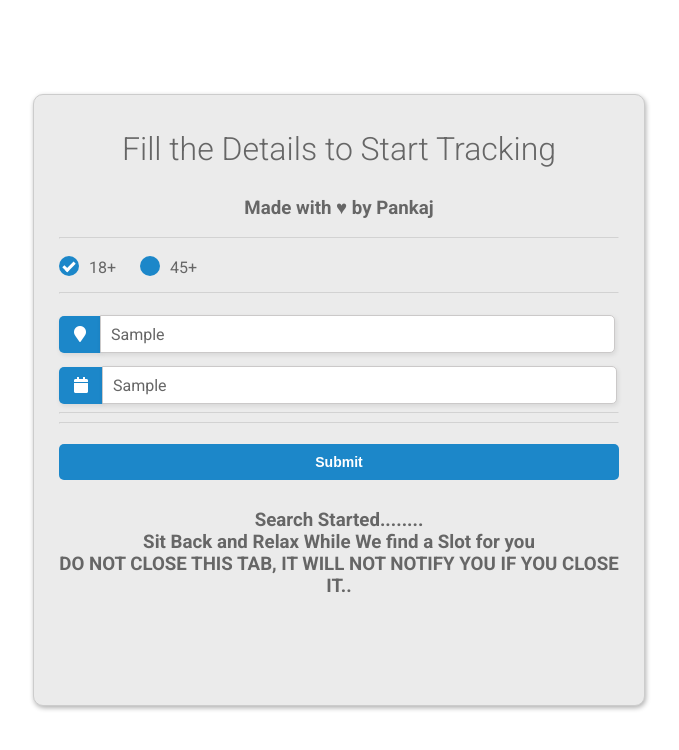
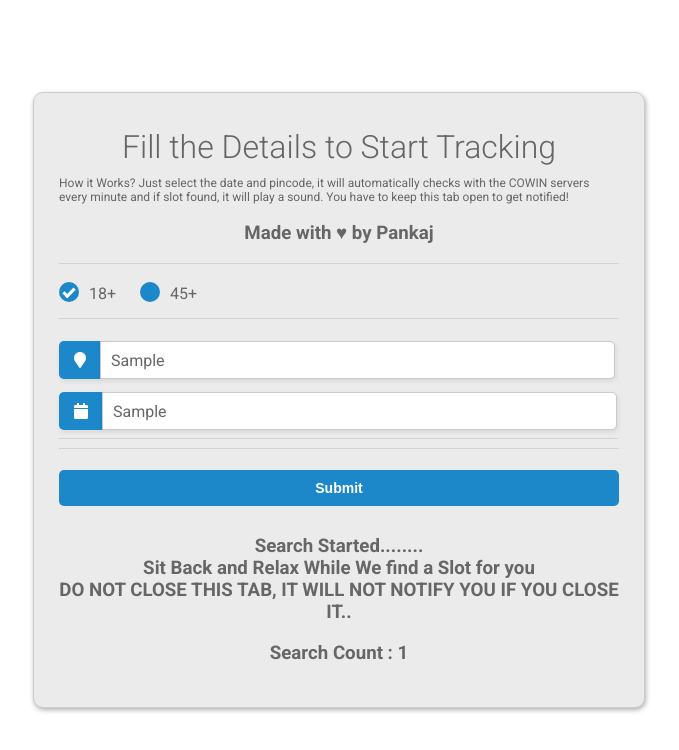
Before and after one commit to vax-dev/vax-alert, a plain HTML site: page index.html in a window 1280 px wide. Both pictures are taken after typing "Sample", "Sample" into the empty fields and a click on the button "Submit". Shown: the whole page, without its empty margins (301-980 px from the left). Drawn offline with Linux system fonts and the light colour scheme; no server answers.

Commit message:
Add files via upload

```diff
--- a/index.html
+++ b/index.html
@@ -133,6 +133,7 @@
   <body>
     <div class="main-block">
       <h1>Fill the Details to Start Tracking</h1>
+      <p>How it Works? Just select the date and pincode, it will automatically checks with the COWIN servers every minute and if slot found, it will play a sound. You have to keep this tab open to get notified!</p>
       <h3 style='text-align: center;'>Made with &#x2665; by Pankaj</h3>
 
         <hr>
@@ -157,7 +158,7 @@
 
         <div class="btn-block">
             <h3 id='status' style="visibility: hidden;">Search Started........<br> Sit Back and Relax While We find a Slot for you<br>DO NOT CLOSE THIS TAB, IT WILL NOT NOTIFY YOU IF YOU CLOSE IT..</h3>
-
+            <h3 id='counter' style="visibility: hidden;">Search Count : <span id='count'></span></h3>
           </div>
           <div id='data_table'>
 
@@ -172,11 +173,13 @@
       var result = []
       var slot = []
       var address = []
+      var count = 0
       function track(){
           PIN_CODE = parseInt(document.getElementById('pin').value)
           DATE = document.getElementById('date').value
           console.log('I am started tracking..')
           document.getElementById('status').style.visibility = 'visible'
+          document.getElementById('counter').style.visibility = 'visible'
           console.log(pin)
           console.log(typeof(pin))
           slot_finder()
@@ -187,6 +190,8 @@
 
 function slot_finder(){
   //var data
+  count +=1
+  document.getElementById('count').innerHTML = count
   var pin = PIN_CODE
   var date = DATE
   var age_limit = 0
```
